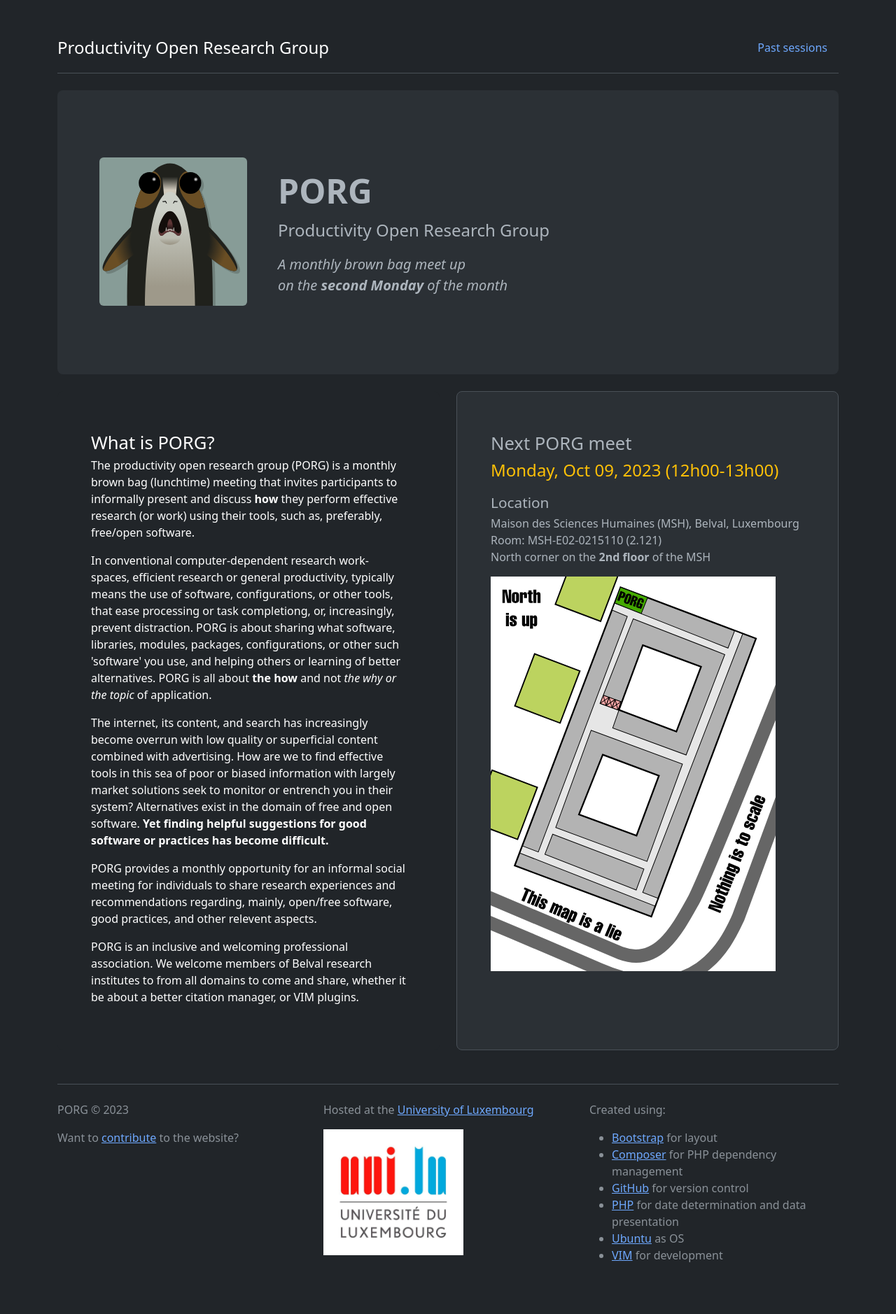
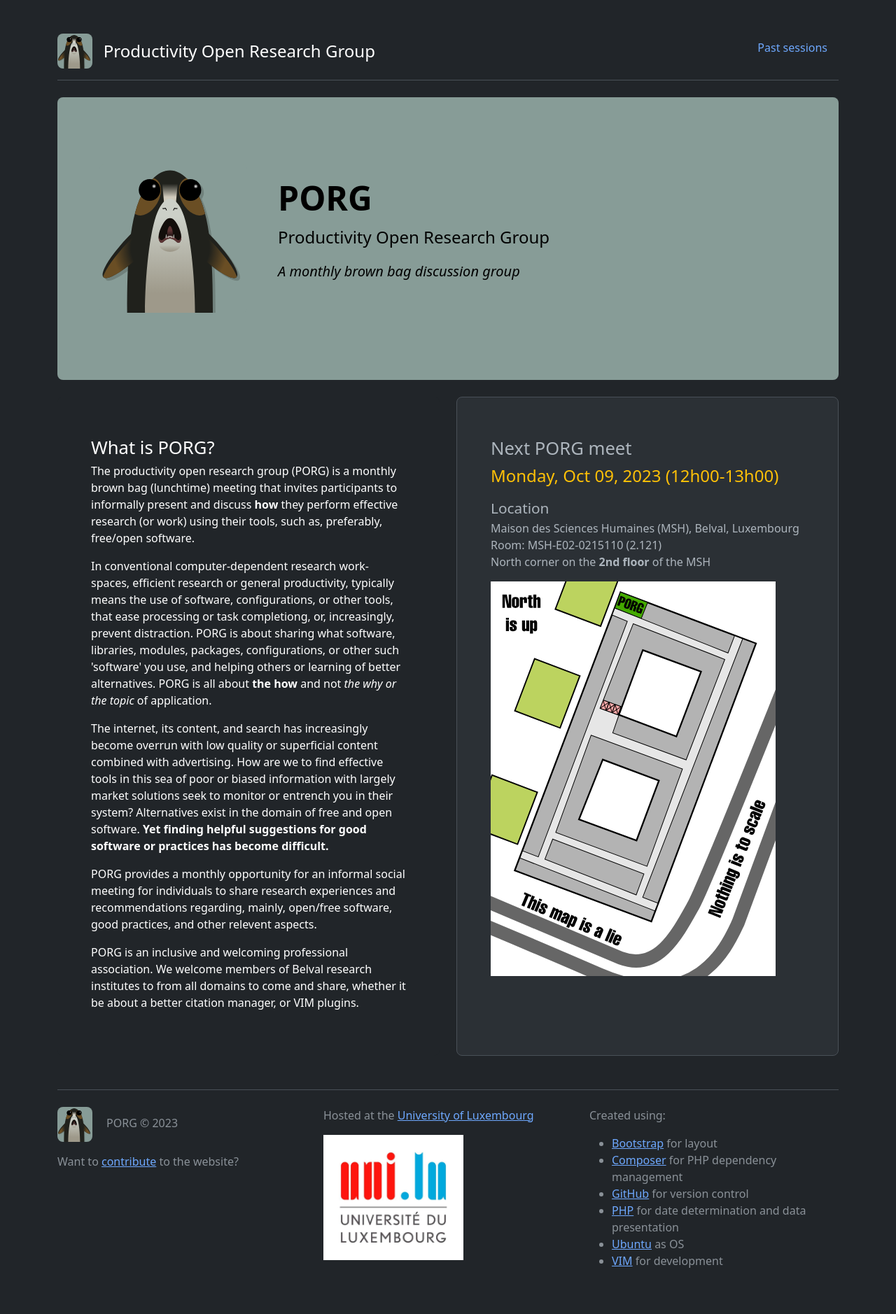
Before and after one commit to serialc/porg, a PHP site: page / in a window 1280 px wide. Shown: the whole page at 70% size. Before the commit the page ends 1804 px from the top, so only its background shows below. Run offline with PHP 8.4, Linux system fonts and the light colour scheme.

Commit message:
look update

```diff
--- a/html/foot.html
+++ b/html/foot.html
@@ -2,6 +2,9 @@
             <div class="row">
                 <div class="col-md-4">
                     <p>
+                    <span class="me-3">
+                        <img src="/imgs/porg.svg" class="rounded-3" height="50">
+                    </span>
                     PORG &copy; 2023
                     </p>
                     <p>
--- a/html/head.html
+++ b/html/head.html
@@ -3,7 +3,7 @@
     <head>
         <meta charset="utf-8">
         <meta name="viewport" content="width=device-width, initial-scale=1">
-        <link rel="icon" href="imgs/porg.svg" type="image/svg+xml">
+        <link rel="icon" href="/imgs/porg.svg" type="image/svg+xml">
         <title>PORG</title>
 
         <link href="https://cdn.jsdelivr.net/npm/bootstrap@5.3.0/dist/css/bootstrap.min.css" rel="stylesheet" integrity="sha384-9ndCyUaIbzAi2FUVXJi0CjmCapSmO7SnpJef0486qhLnuZ2cdeRhO02iuK6FUUVM" crossorigin="anonymous">
@@ -18,6 +18,9 @@
         <div class="container py-5">
             <header class="d-flex flex-wrap justify-content-center pb-3 mb-4 border-bottom">
                 <a href="/" class="d-flex align-items-center mb-3 mb-md-0 me-md-auto link-body-emphasis text-decoration-none">
+                    <span class="me-3">
+                        <img src="/imgs/porg.svg" class="rounded-3" height="50">
+                    </span>
                     <span class="fs-4">Productivity Open Research Group</span>
                 </a>
                 <ul class="nav nav-pills">
--- a/html/welcome.html
+++ b/html/welcome.html
@@ -1,4 +1,5 @@
-            <div class="p-5 mb-4 bg-body-tertiary rounded-3">
+            <div id="hero" class="p-5 mb-4 rounded-3">
+                <!--<div class="p-5 mb-4 bg-body-tertiary rounded-3">-->
                 <div class="container-fluid py-5">
                     <div class="row">
                         <div class="col-lg-3 d-none d-lg-block">
@@ -9,8 +10,7 @@
                             <h1 class="display-5 fw-bold">PORG</h1>
                             <p class="fs-4">Productivity Open Research Group</p>
                             <p class="fs-5"><em>
-                                A monthly brown bag meet up<br>
-                                on the <strong>second Monday</strong> of the month
+                                A monthly brown bag discussion group
                             </em></p>
                         </div>
                     </div>
--- a/www/css/porg.css
+++ b/www/css/porg.css
@@ -33,7 +33,6 @@ h5 {
     font-size: 1.1rem
 }
 
-
 /* styling elements */
 blockquote {
     border-left: 10px solid var(--col-bq-regular);
@@ -54,3 +53,8 @@ pre code {
     background-color: var(--col-code-light);
     color: black;
 }
+
+#hero {
+    background-color: #879c97;
+    color: black;
+}
```
